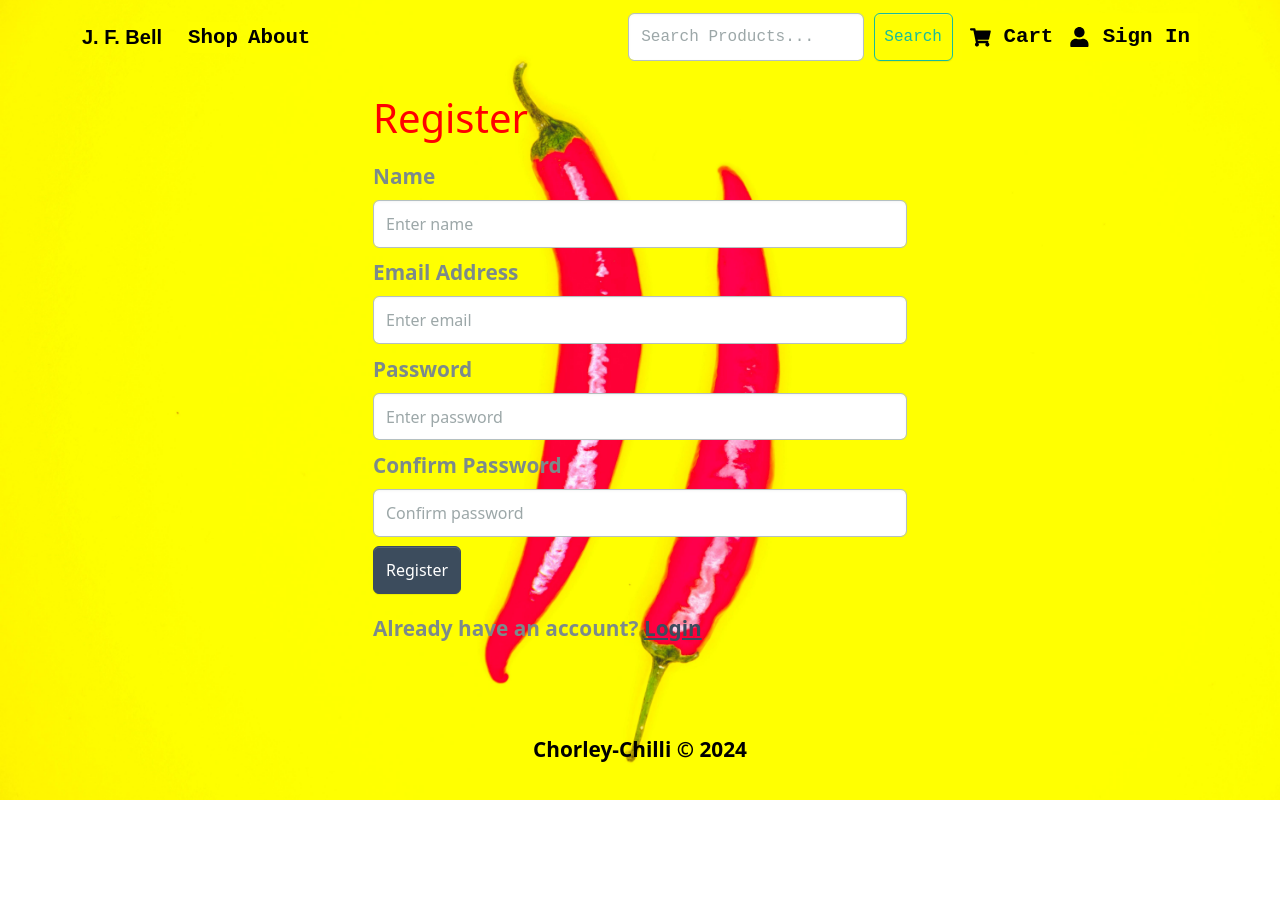
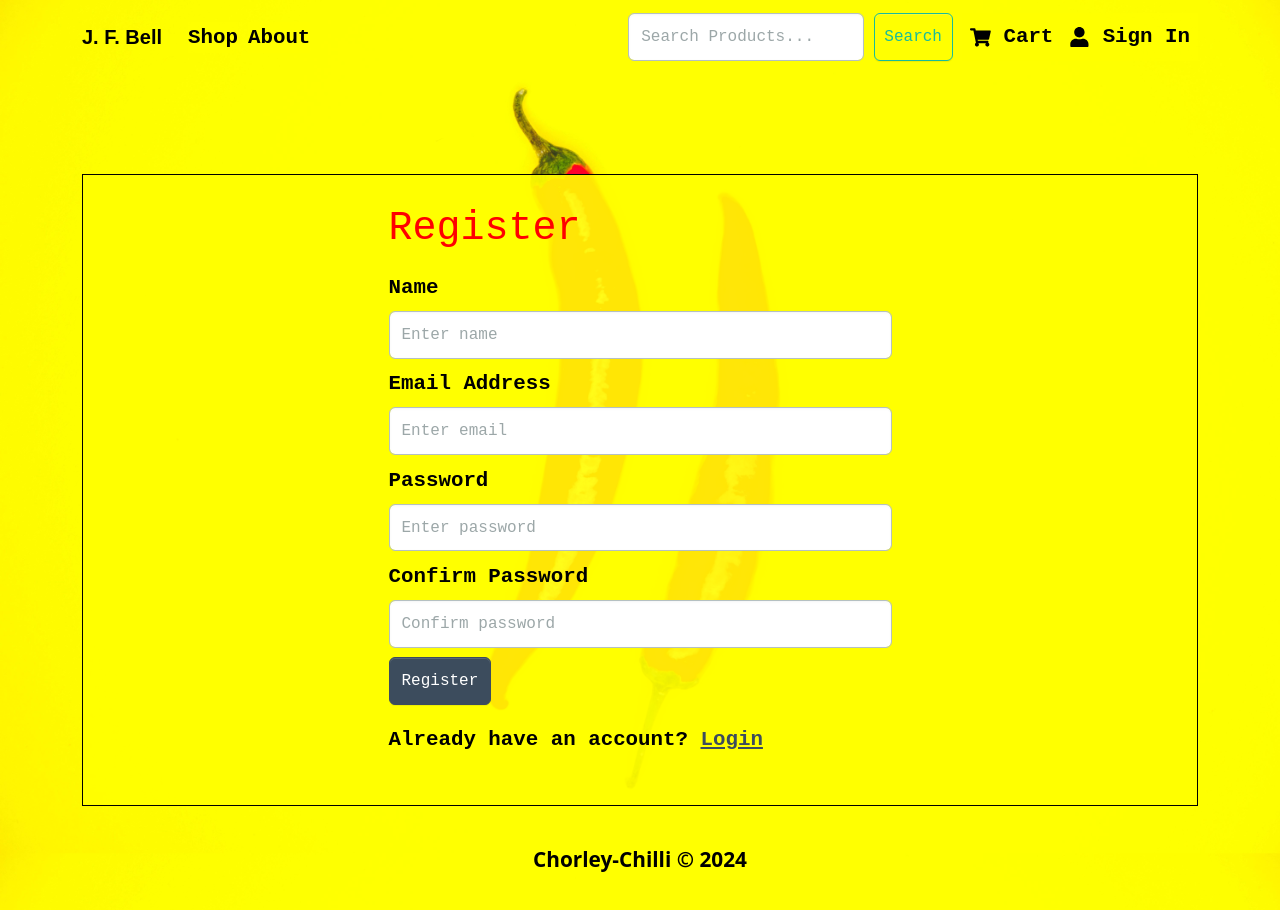
Before and after one commit to neilchadders/chorley-chilli, a React (Create React App) app in the folder front-end/: page /register in a window 1280 px wide. Before the commit the page ends 800 px from the top, so only its background shows below. Built offline with nearby package versions, Linux system fonts and the light colour scheme; a web font is replaced by a local one.

Commit message:
add css files to login and register screens

```diff
--- a/front-end/src/screens/RegisterScreen.jsx
+++ b/front-end/src/screens/RegisterScreen.jsx
@@ -51,7 +51,8 @@ const RegisterScreen = () => {
   };
 
   return (
-    <FormContainer classNAme= "register">
+    <div className= "register">
+    <FormContainer className= "register">
       <h1 className ="test">Register</h1>
       <Form onSubmit={submitHandler}>
         <Form.Group className='my-2' controlId='name'>
@@ -109,6 +110,7 @@ const RegisterScreen = () => {
         </Col>
       </Row>
     </FormContainer>
+    </div>
   );
 };
 
```
